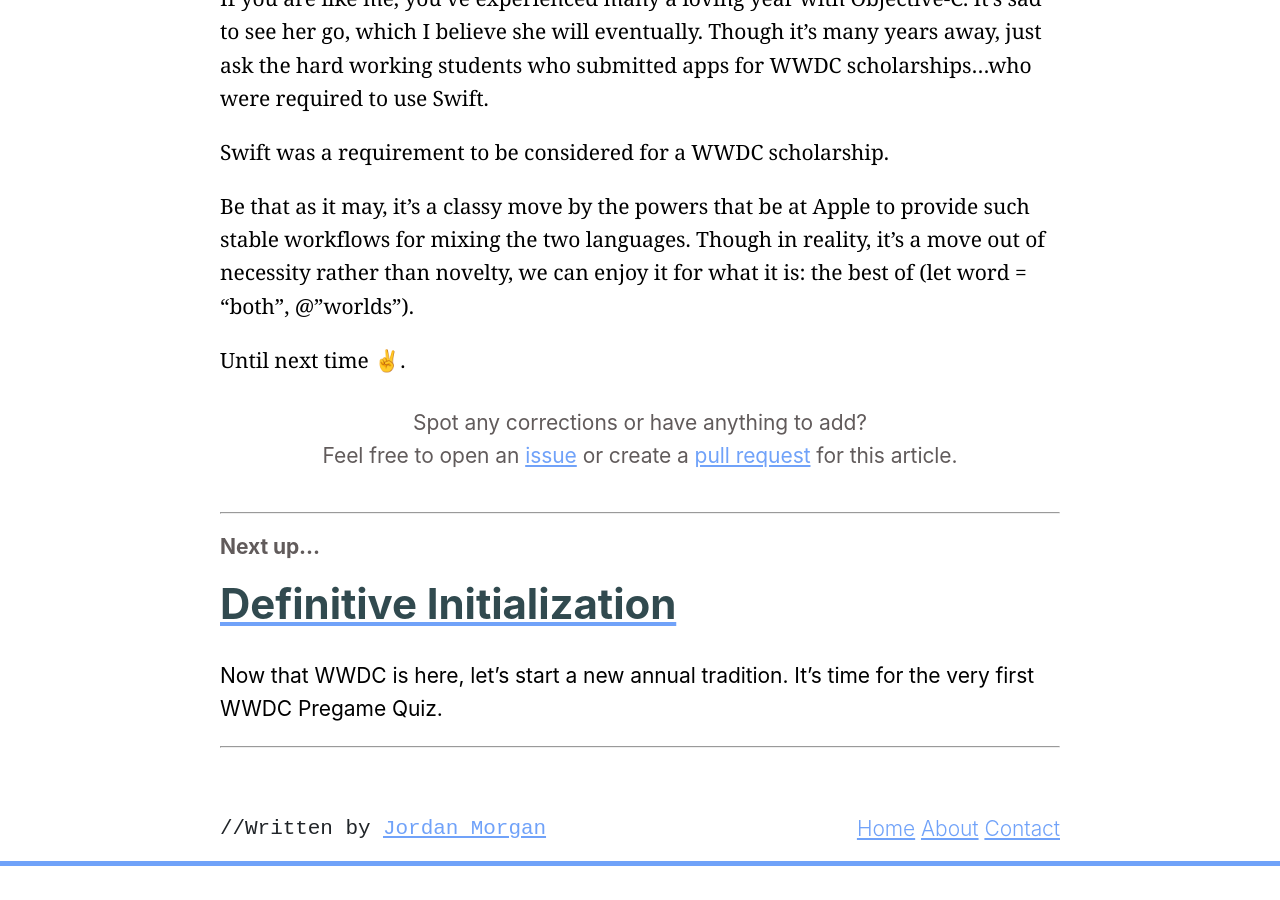
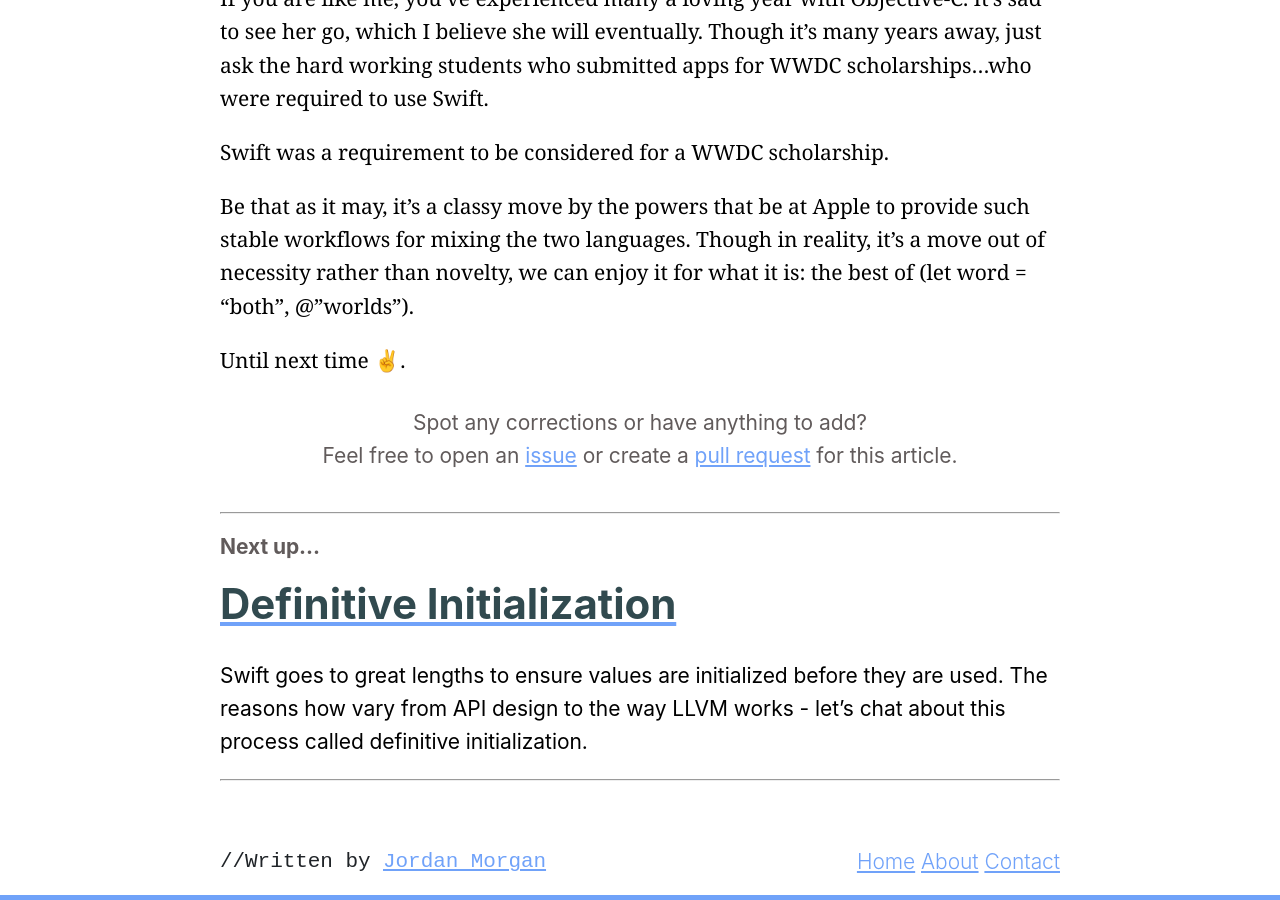
Before and after one commit to hassaan4584/Swiftjective-C, a Jekyll site: the page built from _posts/2015-05-16-Swift-Objective-C.md, in a window 1280 px wide and 900 px high, scrolled down 7939 px. Built offline with Jekyll 4.4.1, drawn with Linux system fonts in a browser that asks for light colours; comment, search, counter and statistics services are not loaded; before the commit the page ends 8805 px from its top, so only the background shows below that.

Commit message:
Summary fix for definitive initalization, TTR more accurate

```diff
--- a/_config.yml
+++ b/_config.yml
@@ -14,7 +14,7 @@ defaults:
       image: true
 twitter:
   username: jordanmorgan10
-  card: summary
+  card: summary_large_image
 facebook:
   publisher: alpha10david
 logo: /assets/images/logo.png
--- a/_includes/readTime.html
+++ b/_includes/readTime.html
@@ -1 +1 @@
-{% assign words = content | number_of_words %}{% if words < 360 %}1 minute{% else %}{{ words | divided_by:180 }} minutes{% endif %}
+{% assign words = content | number_of_words %}{% if words < 360 %}1 minute{% else %}{{ words | divided_by:360 }} minutes{% endif %}
--- a/_posts/2015-05-23-On-Definitive-Initialization.md
+++ b/_posts/2015-05-23-On-Definitive-Initialization.md
@@ -3,7 +3,7 @@ layout: post
 tags: ["Swift"]
 title: "Definitive Initialization"
 author: Jordan Morgan
-description: "Now that WWDC is here, let's start a new annual tradition. It's time for the very first WWDC Pregame Quiz."
+description: "Swift goes to great lengths to ensure values are initialized before they are used. The reasons how vary from API design to the way LLVM works - let's chat about this process called definitive initialization."
 image: /assets/images/logo.png
 ---
 Swift might as well proclaim that phrase within its documentation. Optionals and the enforcement of assignment in the name of safety is a departure from Objective-C. If there is not a value for a variable — you make one.
```
